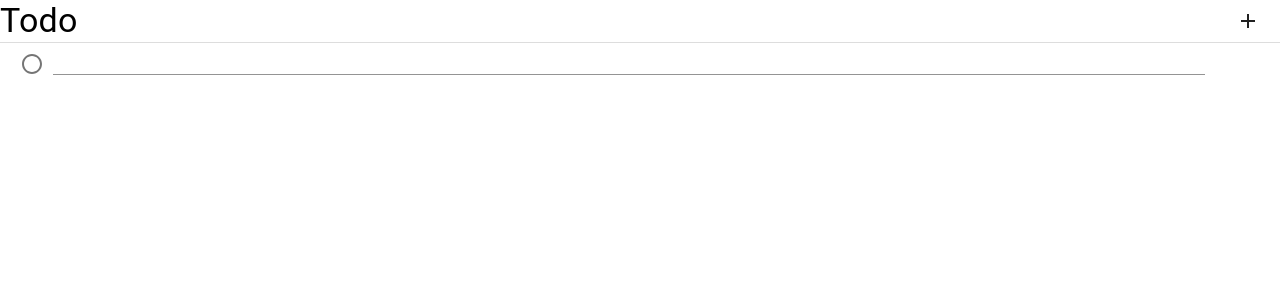
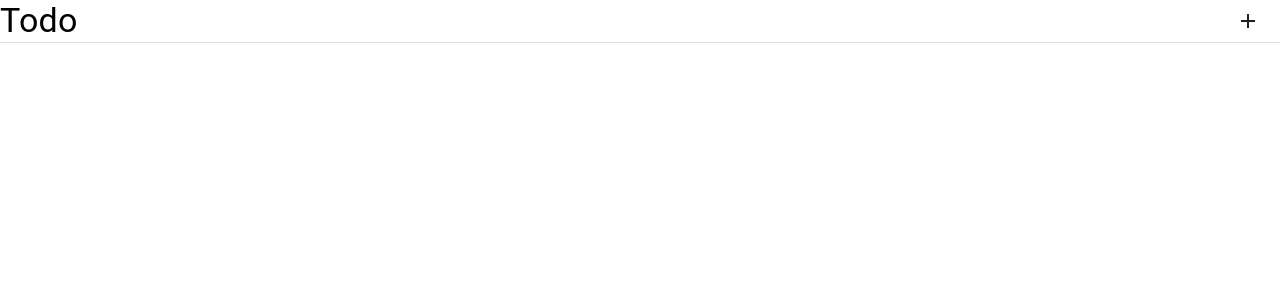
Before and after one commit to sridhar02/simple-Todo-React-app, a React (Create React App) app: page / in a window 1280 px wide. Shown: the top 300 px of the page. Built offline with nearby package versions, Linux system fonts and the light colour scheme.

Commit message:
added css to list,plus icon is made working.

```diff
--- a/src/todo.js
+++ b/src/todo.js
@@ -3,10 +3,11 @@ import React, { Component } from 'react';
 import { withStyles } from '@material-ui/core/styles';
 import { Button, Typography, TextField } from '@material-ui/core';
 import AddIcon from '@material-ui/icons/Add';
-import Radio, { RadioProps } from '@material-ui/core/Radio';
+import Radio from '@material-ui/core/Radio';
 
 const listStyles = theme => ({
   itemAlignment: {
+    margin: theme.spacing(1),
     display: 'flex',
     justifyContent: 'flex-start',
     borderBottom: '1px solid #ddd'
@@ -51,7 +52,8 @@ class _Todo extends Component {
     super(props);
     this.state = {
       item: '',
-      todoList: []
+      todoList: [],
+      added: false
     };
   }
 
@@ -65,32 +67,44 @@ class _Todo extends Component {
     event.preventDefault();
     this.setState({
       item: '',
-      todoList: [...this.state.todoList, this.state.item]
+      todoList: [...this.state.todoList, this.state.item],
+      added: false
+    });
+  };
+
+  addItem = event => {
+    this.setState({
+      added: true
     });
   };
 
   render() {
     const { classes } = this.props;
-    const { item, todoList } = this.state;
+    const { item, todoList, added } = this.state;
     console.log(item, todoList);
+    const addItem = added ? (
+      <form onSubmit={this.handleSubmit}>
+        <Radio />
+        <TextField
+          className={classes.texfield}
+          id="standard-basic"
+          value={this.state.item}
+          onChange={this.handleChange}
+        />
+        <Button type="submit" hidden></Button>
+      </form>
+    ) : (
+      <div></div>
+    );
     return (
       <div className={classes.background}>
         <div className={classes.header}>
           <Typography variant="h4">Todo</Typography>
-          <Button>
+          <Button onClick={this.addItem}>
             <AddIcon />
           </Button>
         </div>
-        <form onSubmit={this.handleSubmit}>
-          <Radio />
-          <TextField
-            className={classes.texfield}
-            id="standard-basic"
-            value={this.state.item}
-            onChange={this.handleChange}
-          />
-          <Button type="submit" hidden></Button>
-        </form>
+        {addItem}
         {todoList.map(item => (
           <List key={item} item={item} />
         ))}
```
